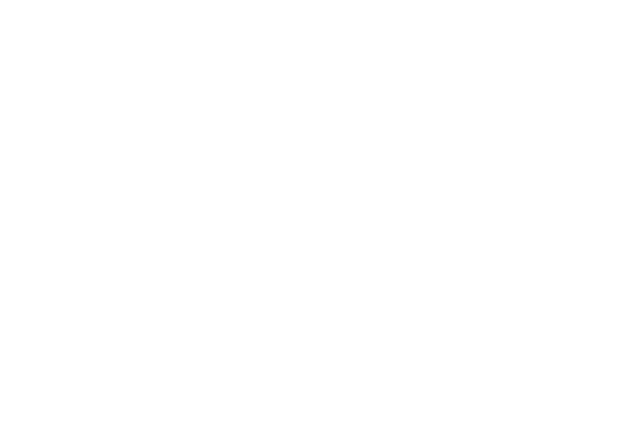
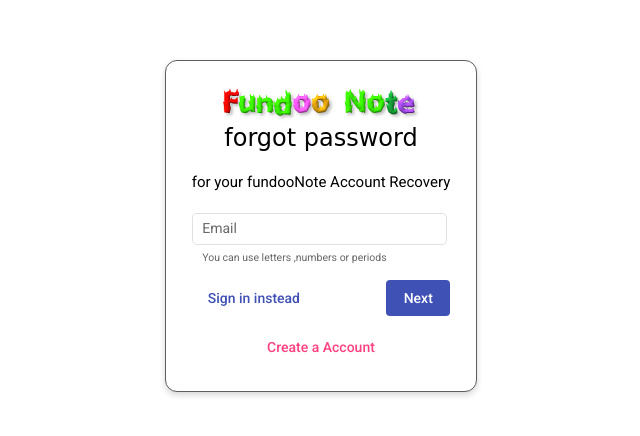
Before and after one commit to RohitGupta8/FundooNoteUI, an Angular app: page /forgot in a window 1280 px wide. Before the commit this address led to /. Shown: the part 174-610 px from the top of the page, without its empty margins (319-959 px from the left). Built offline with nearby package versions, Linux system fonts and the light colour scheme.

Commit message:
feat: Add forgot Password  component.

```diff
--- a/src/app/app-routing.module.ts
+++ b/src/app/app-routing.module.ts
@@ -2,6 +2,7 @@
 import { RouterModule, Routes } from '@angular/router';
 import { SigningUpComponent } from './components/signing-up/signing-up.component';
 import { LoginComponent } from './components/login/login.component';
+import { ForgotPasswordComponent } from './components/forgot-password/forgot-password.component';
 
 const routes: Routes = [
   {
@@ -11,6 +12,10 @@
   {
     path: 'login',
     component: LoginComponent
+  },
+  {
+    path: 'forgot',
+    component: ForgotPasswordComponent
   }
 ];
 
--- /dev/null
+++ b/src/app/components/forgot-password/forgot-password.component.html
@@ -0,0 +1,43 @@
+<div class="form-container">
+  <div class="form">
+    <div class="form-text">
+      <div class="login">
+        <img src="../../../assets/fundooNote.png">
+      </div>
+
+      <form (ngSubmit)="onSubmit()">
+        <div>
+          <h1 style="font-weight: 500;font-family: Comic Sans MS ;text-align: center;">forgot password </h1>
+          <h4 style="text-align: center;">for your fundooNote Account Recovery</h4>
+        </div>
+        <div class="form-content">
+          <mat-form-field appearance="outline" class="form-field">
+            <mat-label>Email</mat-label>
+            <input matInput type="email" name="Email" id="Email" class="input" formControlName="email" />
+            <mat-hint *ngIf="!submitted">You can use letters ,numbers or periods</mat-hint>
+          </mat-form-field>
+        </div>
+
+        <div class="form-footer">
+          <div>
+            <button mat-button color="primary" routerLink="/login">
+              Sign in instead
+            </button>
+          </div>
+          <div>
+            <button mat-flat-button color="primary" routerLink="/reset">
+              Next
+            </button>
+          </div>
+
+        </div>
+
+      </form>
+      <div style=" display: flex;justify-content: center;align-items: center;">
+        <button mat-button color="accent" routerLink="/register">
+          Create a Account
+        </button>
+      </div>
+    </div>
+
+  </div>
--- /dev/null
+++ b/src/app/components/forgot-password/forgot-password.component.scss
@@ -0,0 +1,77 @@
+.form-container {
+  width: 100%;
+  height: 100%;
+  display: flex;
+  justify-content: center;
+  align-items: center;
+  position:absolute;
+  flex-flow: row wrap;
+}
+
+.login {
+  display: flex;
+  justify-content: center;
+  align-items: center;
+}
+
+.form {
+  background: #ffffff 0% 0% no-repeat padding-box;
+  box-shadow: 0px 3px 6px #00000029;
+  border: 1px solid rgb(97, 93, 93);
+  border-radius: 12px;
+  padding: 2%;
+  display: flex;
+  flex-flow: row wrap;
+}
+
+.text {
+  text-align: left;
+  font-family: Lucida ;
+  font-weight: 900;
+  justify-content: center;
+}
+
+.form-content {
+  display: flex;
+  flex-flow: column wrap;
+  width: 100%;
+}
+
+.form-footer {
+  width: 100%;
+  display: flex;
+  justify-content: space-between;
+  margin: 5% 0;
+  text-align: center;
+}
+
+.names {
+  display: flex;
+  flex-flow: row wrap;
+  justify-content: space-between;
+}
+
+.form-field {
+    margin-right: 3px;
+}
+
+.image-signup{
+    display: flex;
+    flex-flow: column wrap;
+    justify-content: center;
+    align-items: center;
+    padding-left: 80px;
+}
+
+#image-text{
+    text-align: center;
+    font-size: small;
+}
+
+::ng-deep .mat-form-field-flex > .mat-form-field-infix { padding: 0.3em 9px !important;}
+::ng-deep .mat-form-field-label-wrapper { top: -1.6em; }
+
+::ng-deep .mat-form-field-appearance-outline.mat-form-field-can-float.mat-form-field-should-float .mat-form-field-label {
+    transform: translateY(-1.0em) scale(.75);
+    width: 103.33333%;
+}
--- /dev/null
+++ b/src/app/components/forgot-password/forgot-password.component.ts
@@ -0,0 +1,19 @@
+import { Component, OnInit } from '@angular/core';
+
+@Component({
+  selector: 'app-forgot-password',
+  templateUrl: './forgot-password.component.html',
+  styleUrls: ['./forgot-password.component.scss']
+})
+export class ForgotPasswordComponent implements OnInit {
+
+  submitted = false;
+  hide = true;
+  constructor() { }
+
+  ngOnInit(): void {
+  }
+  onSubmit() {
+    this.submitted = true;
+  }
+}
```
Also changed, not shown: src/app/app.module.ts (+5 -2 lines), 1 other file (tests, documents, lock files or other folders).
